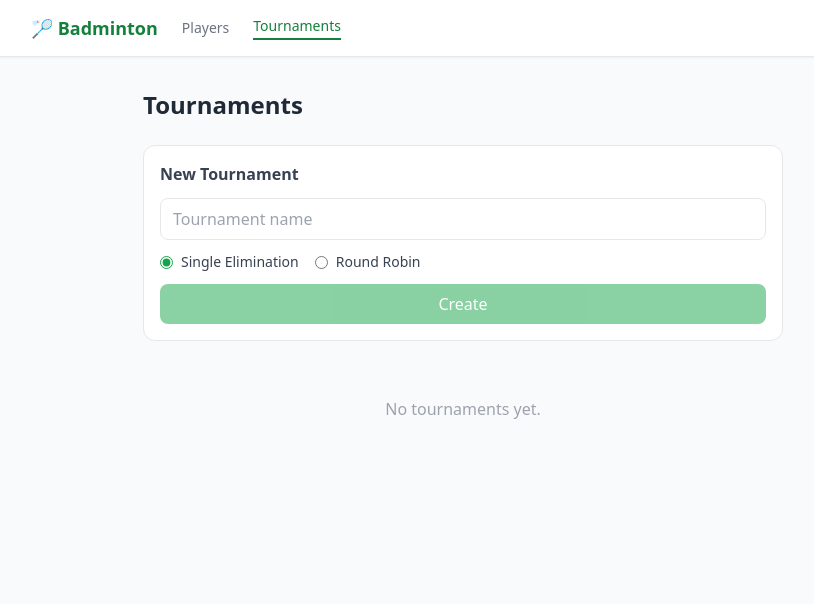
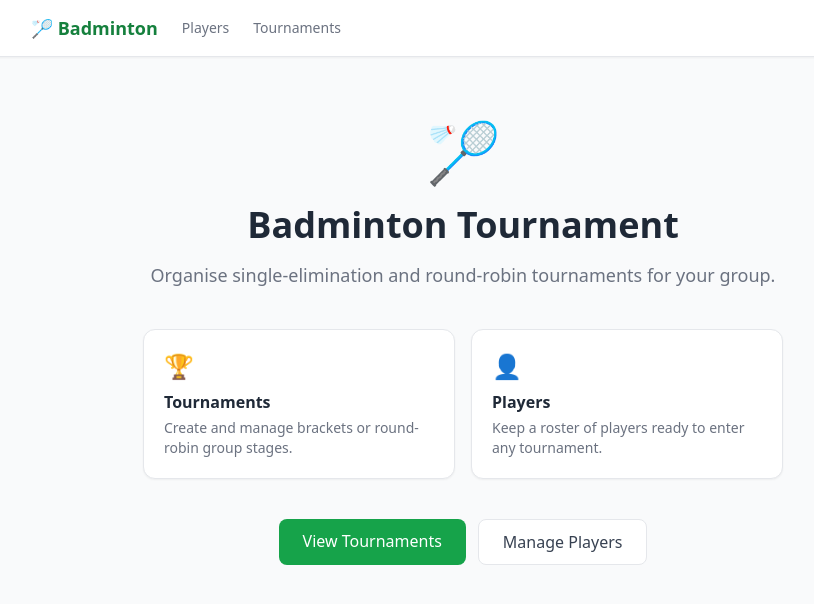
Before and after one commit to headi90/badminton-tournament, a React (Vite) app: page / in a window 1280 px wide. Before the commit this address led to /tournaments. Shown: the top 604 px of the page, without its empty margins (177-991 px from the left). Built offline with nearby package versions, Linux system fonts and the light colour scheme.

Commit message:
Add welcome page with links to tournaments and players
Co-Authored-By: Claude Sonnet 4.6 <noreply@anthropic.com>

```diff
--- a/src/App.tsx
+++ b/src/App.tsx
@@ -1,4 +1,5 @@
-import { BrowserRouter, Routes, Route, NavLink, Navigate } from 'react-router-dom'
+import { BrowserRouter, Routes, Route, NavLink } from 'react-router-dom'
+import WelcomePage from './pages/WelcomePage'
 import PlayersPage from './pages/PlayersPage'
 import TournamentsPage from './pages/TournamentsPage'
 import TournamentDetailPage from './pages/TournamentDetailPage'
@@ -9,7 +10,15 @@ export default function App() {
       <div className="min-h-screen bg-gray-50">
         <nav className="bg-white border-b shadow-sm">
           <div className="max-w-4xl mx-auto px-4 flex items-center h-14 gap-6">
-            <span className="font-bold text-green-700 text-lg">🏸 Badminton</span>
+            <NavLink
+              to="/"
+              end
+              className={({ isActive }) =>
+                `font-bold text-lg ${isActive ? 'text-green-700' : 'text-green-700 hover:text-green-800'}`
+              }
+            >
+              🏸 Badminton
+            </NavLink>
             <NavLink
               to="/players"
               className={({ isActive }) =>
@@ -31,7 +40,7 @@ export default function App() {
 
         <main>
           <Routes>
-            <Route path="/" element={<Navigate to="/tournaments" replace />} />
+            <Route path="/" element={<WelcomePage />} />
             <Route path="/players" element={<PlayersPage />} />
             <Route path="/tournaments" element={<TournamentsPage />} />
             <Route path="/tournaments/:id" element={<TournamentDetailPage />} />
--- /dev/null
+++ b/src/pages/WelcomePage.tsx
@@ -0,0 +1,41 @@
+import { Link } from 'react-router-dom'
+
+export default function WelcomePage() {
+  return (
+    <div className="max-w-2xl mx-auto py-16 px-4 text-center">
+      <div className="text-6xl mb-6">🏸</div>
+      <h1 className="text-4xl font-bold text-gray-800 mb-4">Badminton Tournament</h1>
+      <p className="text-gray-500 text-lg mb-10">
+        Organise single-elimination and round-robin tournaments for your group.
+      </p>
+
+      <div className="grid grid-cols-2 gap-4 mb-10">
+        <div className="bg-white border rounded-xl p-5 text-left shadow-sm">
+          <div className="text-2xl mb-2">🏆</div>
+          <h2 className="font-semibold text-gray-800 mb-1">Tournaments</h2>
+          <p className="text-sm text-gray-500">Create and manage brackets or round-robin group stages.</p>
+        </div>
+        <div className="bg-white border rounded-xl p-5 text-left shadow-sm">
+          <div className="text-2xl mb-2">👤</div>
+          <h2 className="font-semibold text-gray-800 mb-1">Players</h2>
+          <p className="text-sm text-gray-500">Keep a roster of players ready to enter any tournament.</p>
+        </div>
+      </div>
+
+      <div className="flex gap-3 justify-center">
+        <Link
+          to="/tournaments"
+          className="bg-green-600 text-white px-6 py-2.5 rounded-lg font-medium hover:bg-green-700"
+        >
+          View Tournaments
+        </Link>
+        <Link
+          to="/players"
+          className="bg-white border text-gray-700 px-6 py-2.5 rounded-lg font-medium hover:bg-gray-50"
+        >
+          Manage Players
+        </Link>
+      </div>
+    </div>
+  )
+}
```
